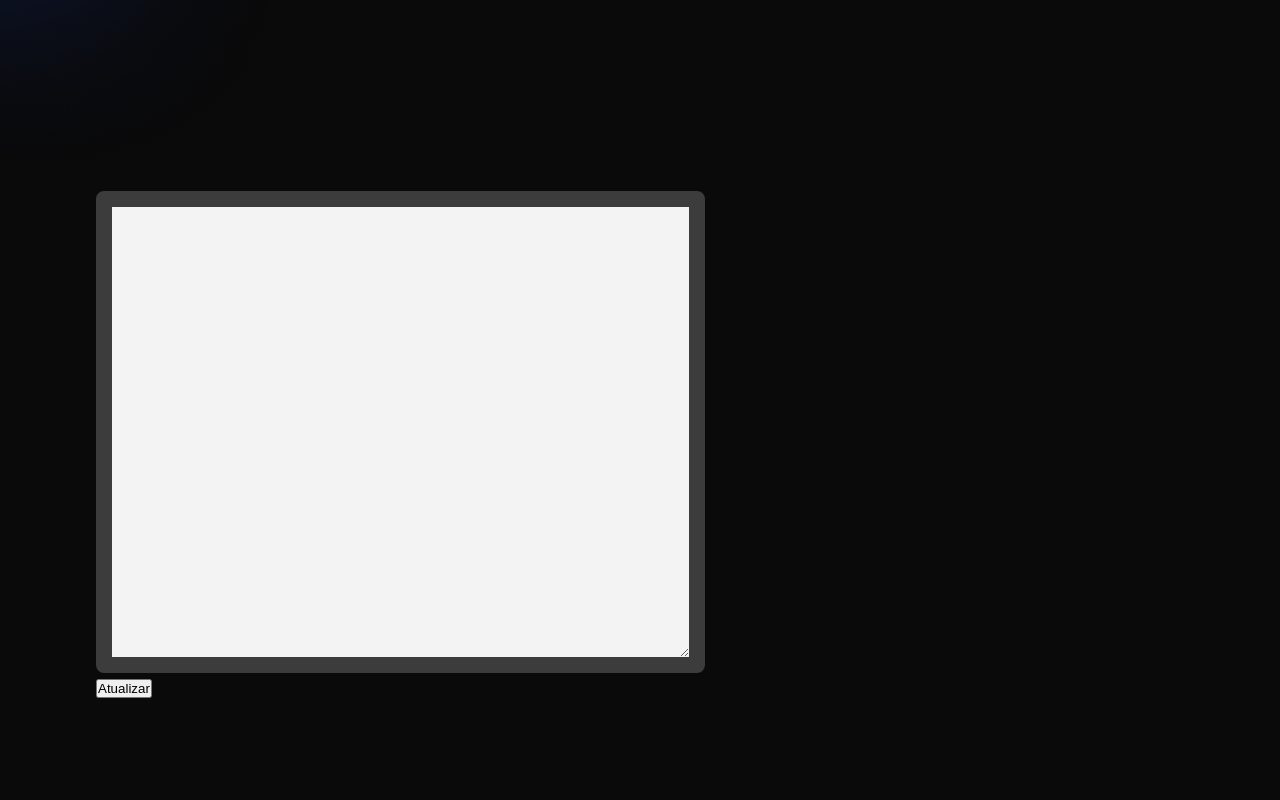
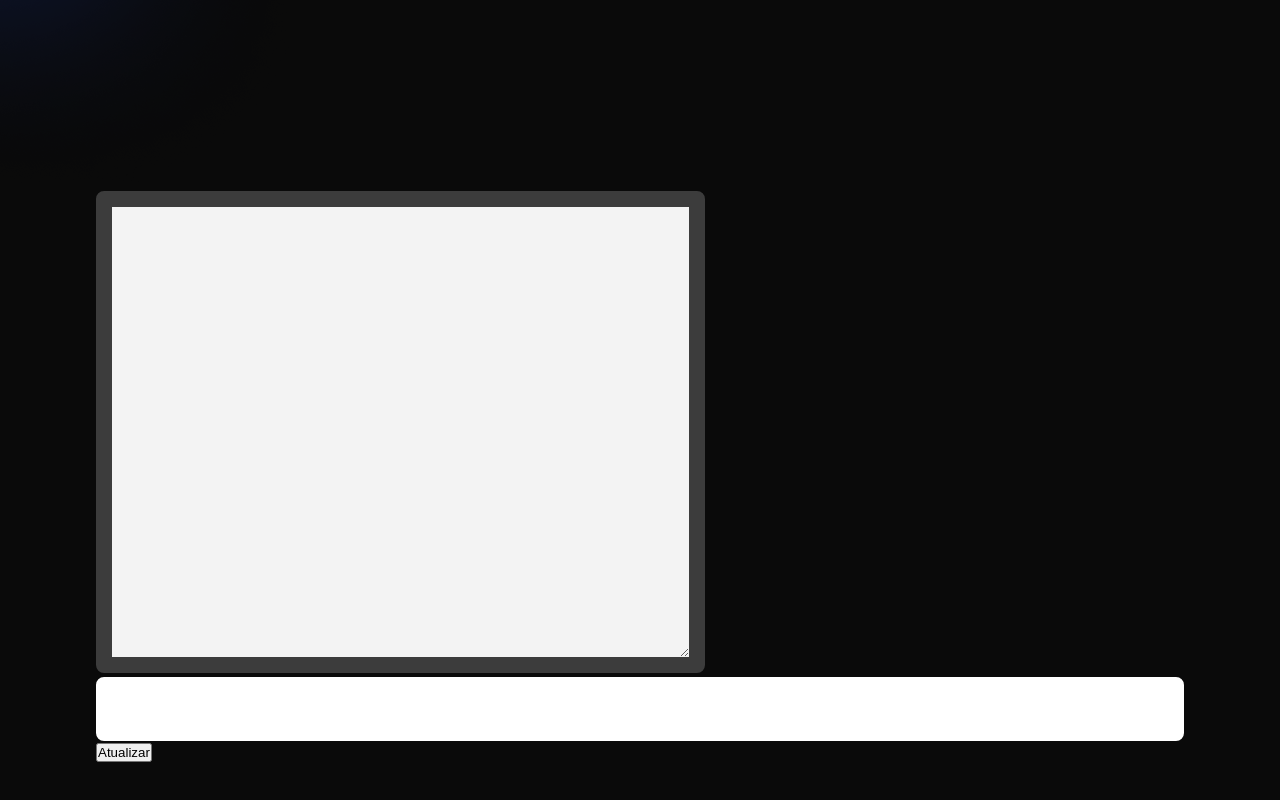
Before and after one commit to ThiMoreira00/2CAW_ADS, a plain HTML site: page Codinng/editor.html in a window 1280 px wide. Shown: the part 453-1253 px from the top of the page. Before the commit the page ends 1199 px from the top, so only its background shows below. Drawn offline with nearby package versions, Linux system fonts and the light colour scheme.

Commit message:
Update editor.css

```diff
--- a/Codinng/editor.css
+++ b/Codinng/editor.css
@@ -10,3 +10,12 @@ textarea {
     color: white;
     font-family: Consolas, 'Courier New', monospace;
 }
+
+#preview {
+    background-color: white;
+    border: 1rem solid white;
+    border-radius: 0.5rem;
+    color: white;
+    padding: 1rem;
+    font-family: Consolas, 'Courier New', monospace;
+}
```
